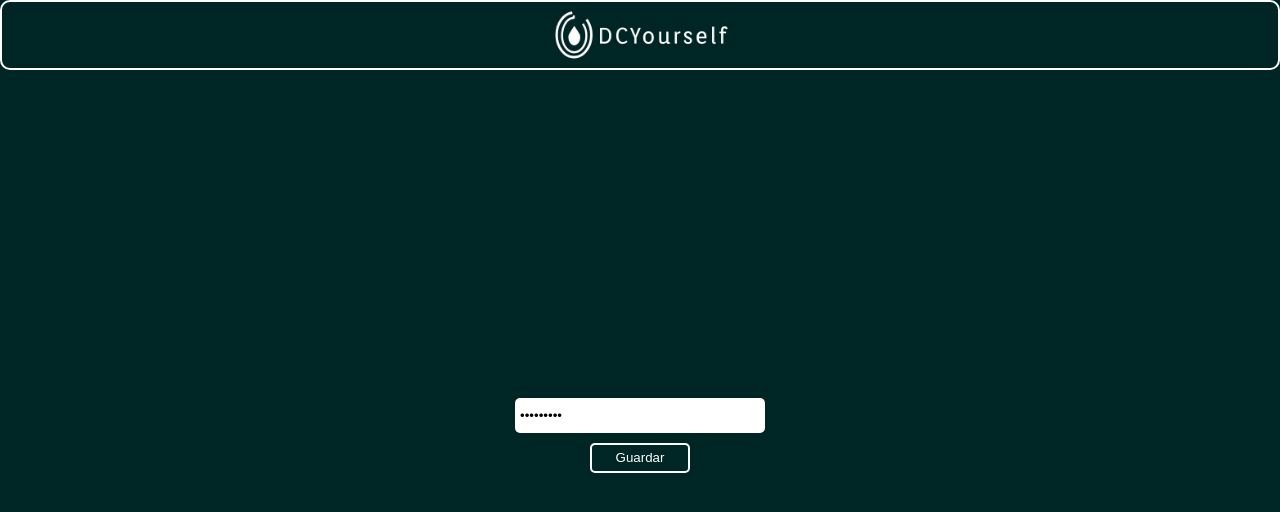
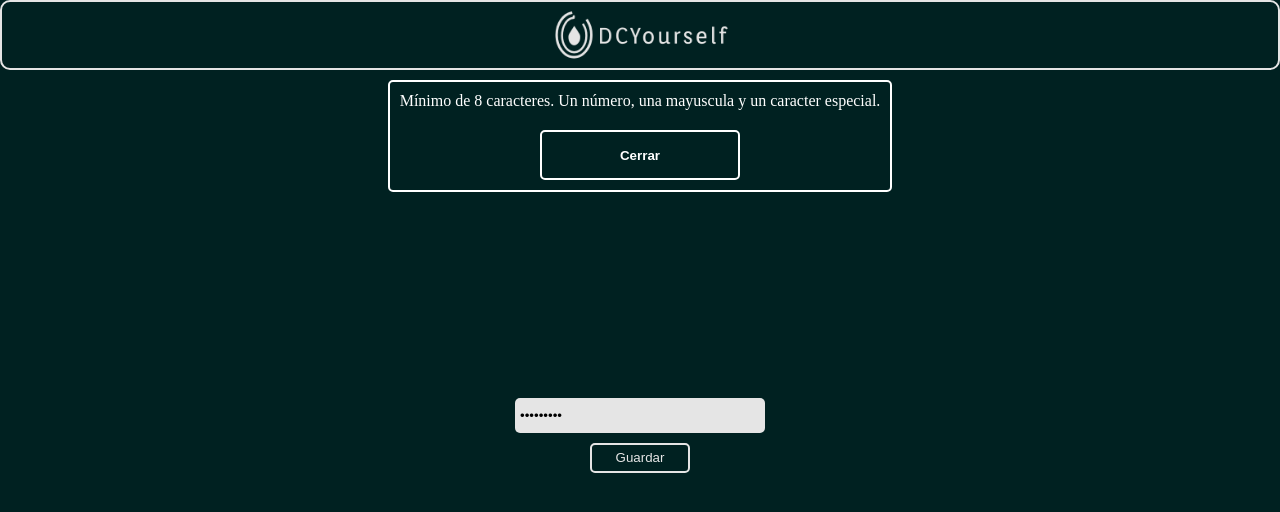
Before and after one commit to erickcapilla/DCYourselfWEB, a plain HTML site: page index.html in a window 1280 px wide. Both pictures are taken after typing "Sample123" into the empty fields and a click on the input "Guardar". Drawn offline with Linux system fonts and the light colour scheme.

Commit message:
Reset password form function added

```diff
--- a/css/style.css
+++ b/css/style.css
@@ -33,7 +33,8 @@ main {
   align-items: center;
 }
 
-.install button {
+.install button,
+#btn_pass {
   background-color: transparent;
   width: 200px;
   height: 50px;
@@ -46,7 +47,8 @@ main {
 }
 
 .install button:hover,
-.reset-form form input[type="submit"]:hover {
+.reset-form form input[type="submit"]:hover,
+#btn_pass:hover {
   color: black;
   background-color: white;
 }
--- a/index.html
+++ b/index.html
@@ -26,6 +26,11 @@
           <h3>Instala la aplicación en tu dispositivo Android</h3>
           <button id="bnt_apk">Descargar APK</button>
         </section>
+
+        <dialog id="dialog_password">
+          <p id="dialog_pass_text">Mensaje</p>
+          <button id="btn_pass">Cerrar</button>
+        </dialog>
       </main>
 
 
--- a/scripts/index.js
+++ b/scripts/index.js
@@ -25,9 +25,24 @@ const showForm = () => {
   const form = document.getElementById('form_reset')
   form.addEventListener('submit', (e) => {
     e.preventDefault()
-    console.log(password.value);
-    isResetingPassword(password.value);
-    password.value = ""
+
+    const regex = /^(?=.*[0-9])(?=.*[A-Z])(?=.*[!@#$%^&*])(?=.{8,}).*$/;
+
+    if(regex.test(password.value)) {
+      console.log(password.value);
+      isResetingPassword(password.value);
+      password.value = ""
+    } else {
+      const dialog_password = document.getElementById('dialog_password')
+      const dialog_pass_text = document.getElementById('dialog_pass_text')
+      const btn_pass = document.getElementById('btn_pass')
+      dialog_password.showModal()
+      dialog_pass_text.innerText = 'Mínimo de 8 caracteres. Un número, una mayuscula y un caracter especial.'
+      btn_pass.addEventListener('click', () => {
+        dialog_password.close()
+      })
+    }
+
   })
 }
 
```
